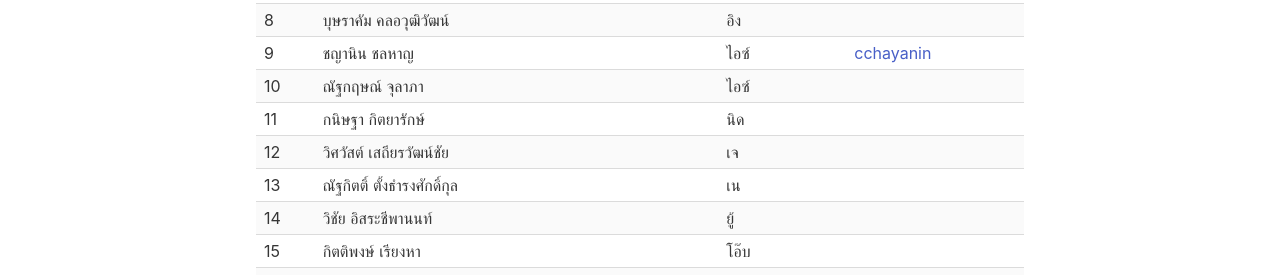
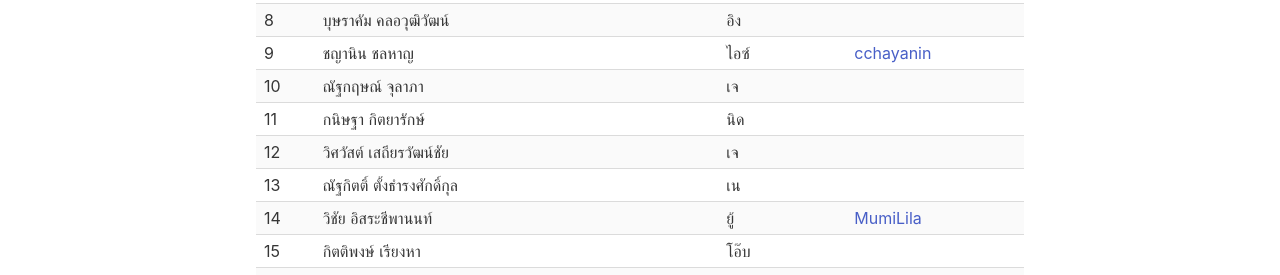
Before and after one commit to cchayanin/cchayanin.github.io, a plain HTML site: page friends.html in a window 1280 px wide. Shown: the part 325-600 px from the top of the page. Drawn offline with nearby package versions, Linux system fonts and the light colour scheme.

Commit message:
fixed nickname & add github

```diff
--- a/friends.html
+++ b/friends.html
@@ -106,7 +106,7 @@
                 <tr>
                     <td>10</td>
                     <td>ณัฐกฤษณ์ จุลาภา</td>
-                    <td>ไอซ์</td>
+                    <td>เจ</td>
                     <td></td>
                 </tr>
                 <tr>
@@ -131,7 +131,7 @@
                     <td>14</td>
                     <td>วิชัย อิสระชีพานนท์</td>
                     <td>ยู้</td>
-                    <td></td>
+                    <td><a href="https://github.com/MumiLila">MumiLila</a></td>
                 </tr>
                 <tr>
                     <td>15</td>
```
